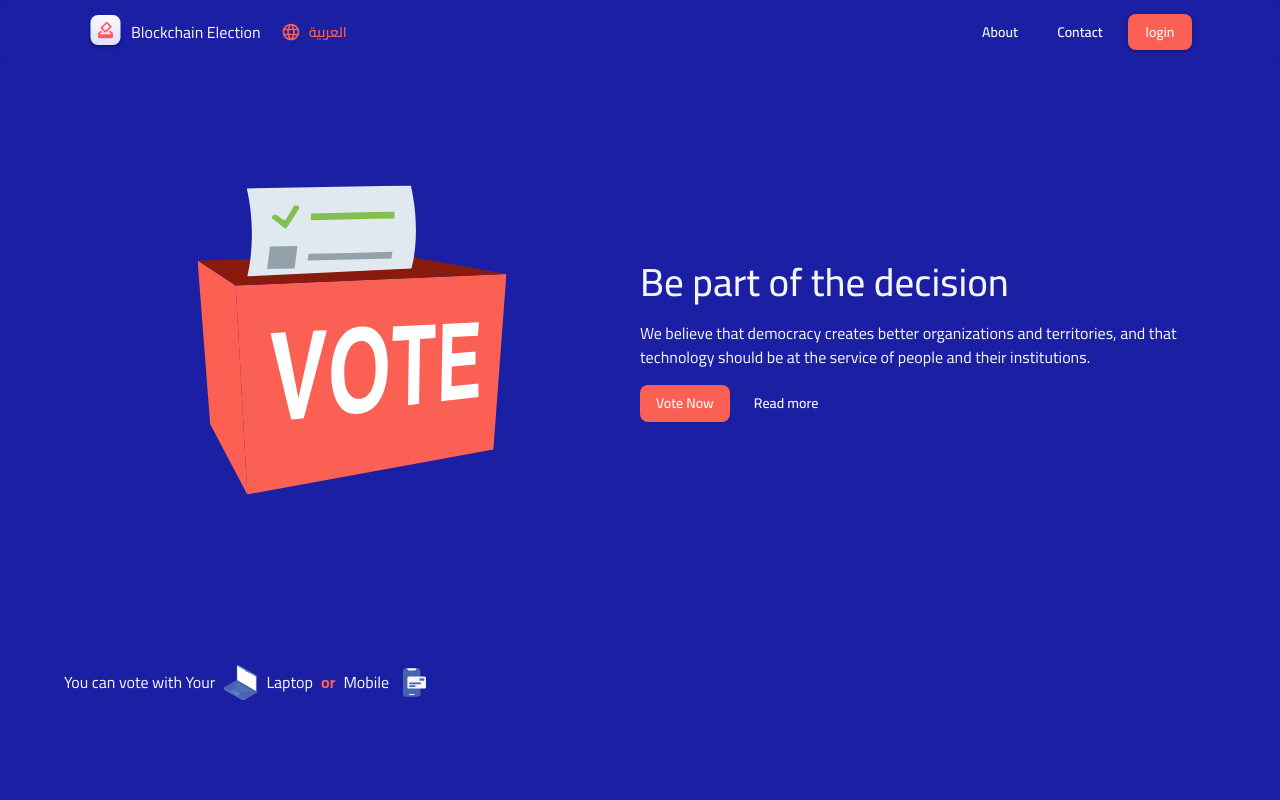
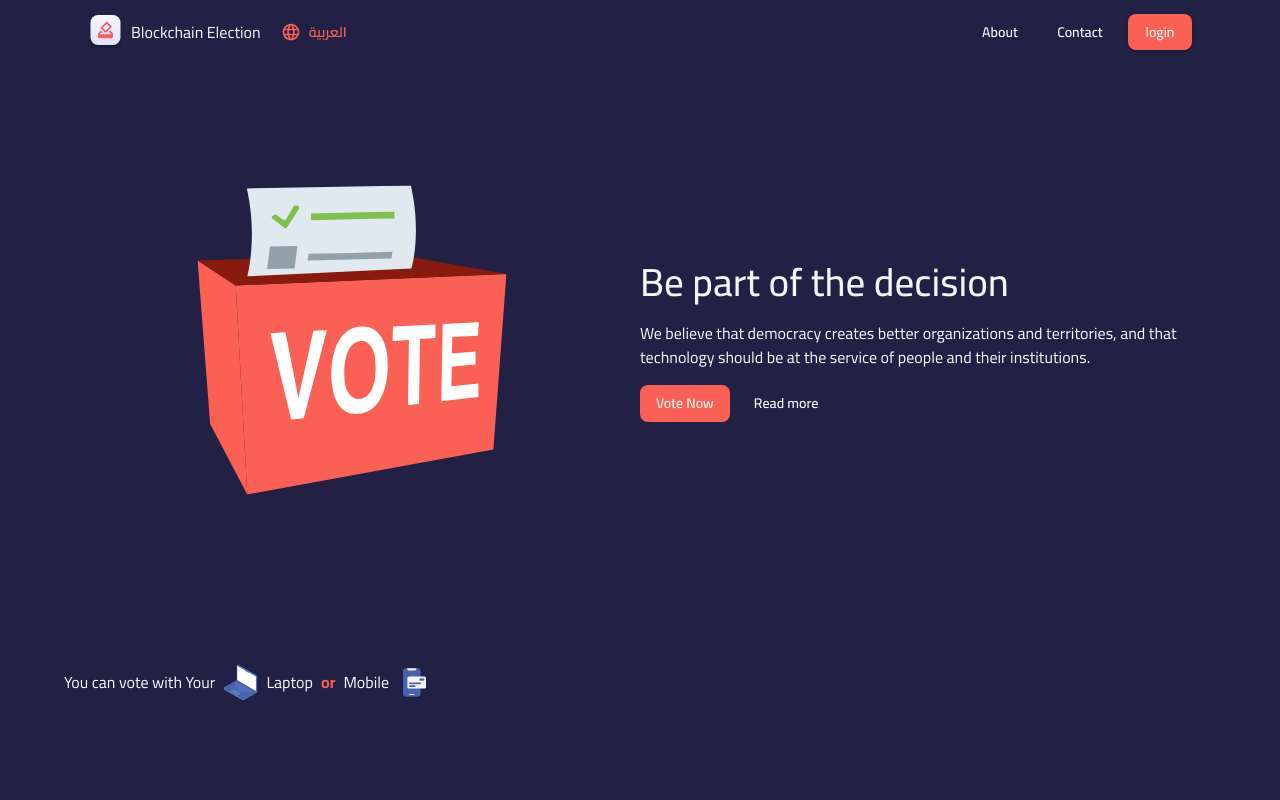
Before and after one commit to mohannadzidan/voitng-blockchain, a React (Vite) app: page / in a window 1280 px wide. Shown: the top 800 px of the page. Built offline with nearby package versions, Linux system fonts and the light colour scheme.

Commit message:
feat: change secondary color

```diff
--- a/src/styles/Theme.jsx
+++ b/src/styles/Theme.jsx
@@ -41,9 +41,9 @@ function Theme({ children }) {
             // #313b57 dark
           },
           secondary: {
-            main: "#1a1fa3",
-            light: "#2529b1",
-            dark: "#181c98",
+            main: "#222145",
+            light: "#282752",
+            dark: "#1d1c3a",
           },
           common: {
             black: "#1F1E27",
```
